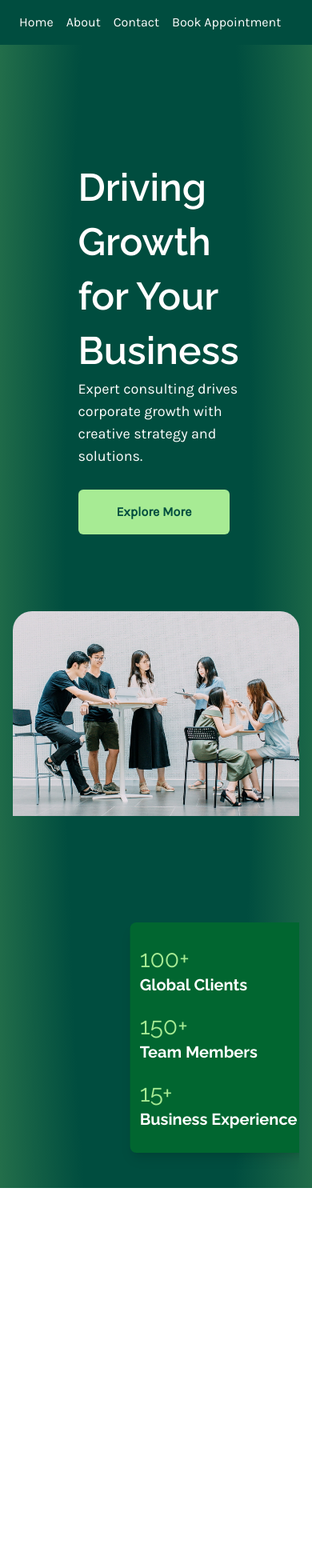
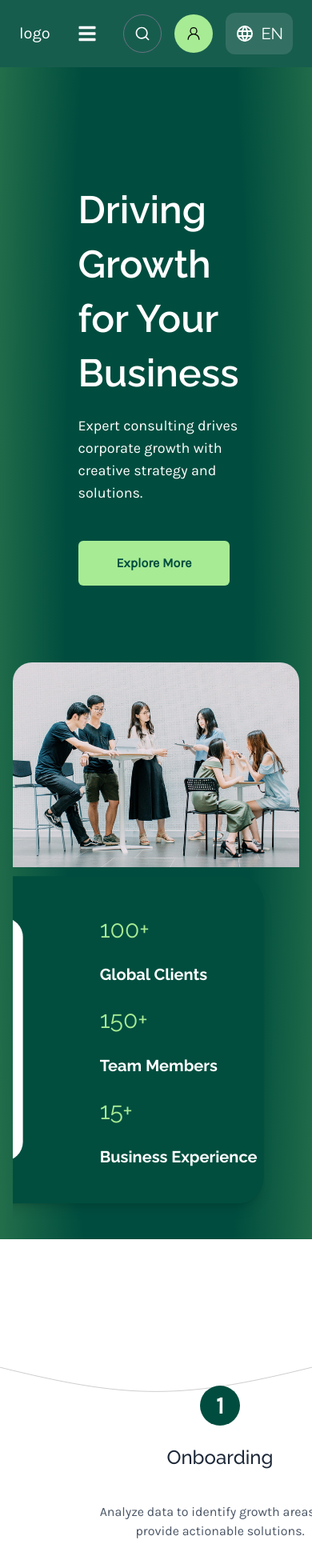
Before and after one commit to book-an-appoinment/client, a React (Vite) app: page / in a window 390 px wide. Shown: the top 1960 px of the page at 80% size. Built offline with nearby package versions, Linux system fonts and the light colour scheme.

Commit message:
navbar, onboard, professional fixed

```diff
--- a/src/Pages/Home.jsx
+++ b/src/Pages/Home.jsx
@@ -10,7 +10,6 @@ import Section3 from "../components/Home/section3/Section3";
 import UpdatedArticles from "../components/Home/updatedAreticals/UpdatedArticels";
 import Review from "../components/shared/Review";
 
-
 const Home = () => {
   return (
     <div>
@@ -19,9 +18,7 @@ const Home = () => {
         para={
           "Expert consulting drives corporate growth with creative strategy and solutions."
         }
-        buttonTitle={
-          "Explore More"
-        }
+        buttonTitle={"Explore More"}
       />
       <CommonWrapper>
         <OnboardPlaning />
--- a/src/components/Home/GetProfessional/OnboardPlaning.jsx
+++ b/src/components/Home/GetProfessional/OnboardPlaning.jsx
@@ -1,52 +1,65 @@
-import { div } from "framer-motion/client";
-import React from "react";
-import Header from "../Header/Header";
-
 const OnboardPlaning = () => {
   return (
     <div className=" mb-40">
-            <div className="ml-20 mt-[400px] w-full grid grid-cols-1 sm:grid-cols-2 lg:grid-cols-3 xl:grid-cols-4 gap-8 p-8">
-                <div className="w-full h-[320px] flex flex-col items-center justify-center bg-white  p-6 text-center transition-transform transform hover:scale-105">
-                    <div className="w-[50px] h-[50px] rounded-full bg-[#004D3F] flex items-center justify-center text-white text-3xl font-semibold relative" >
+      <div className="ml-20 lg:mt-[650px] w-full grid grid-cols-1 sm:grid-cols-2 lg:grid-cols-3 xl:grid-cols-4 gap-8 ">
+        <svg
+          className="absolute left-0 w-full"
+          height="80"
+          viewBox="0 0 1921 80"
+          fill="none"
+          xmlns="http://www.w3.org/2000/svg"
+        >
+          <path
+            d="M-1 1 C800 200, 1120 200, 1921 1"
+            stroke="black"
+            strokeWidth="1"
+            fill="transparent"
+          />
+        </svg>
+        <div className="w-full h-[320px] flex flex-col items-center justify-center p-6 text-center transition-transform transform hover:scale-105">
+          <div className="w-[50px] h-[50px] rounded-full bg-[#004D3F] flex items-center justify-center text-white text-3xl font-semibold relative">
             1
           </div>
 
-                    <h3 className="text-2xl font-medium text-gray-800 mt-6">Onboarding</h3>
-                    <p className="text-gray-600 mt-3">Analyze data to identify growth areas and provide actionable solutions.</p>
+          <h3 className="text-2xl font-medium text-gray-800 mt-6">
+            Onboarding
+          </h3>
+          <p className="text-gray-600 mt-3">
+            Analyze data to identify growth areas and provide actionable
+            solutions.
+          </p>
         </div>
 
-                <div className=" ml-22 w-full h-[320px] flex flex-col items-center justify-center bg-white  p-6 text-center transition-transform transform hover:scale-105">
-                    <div className="w-[50px] h-[50px] rounded-full bg-[#004D3F] flex items-center justify-center text-white text-3xl font-semibold relative" >
+        <div className=" ml-22 w-full h-[320px] mt-  flex flex-col items-center justify-center p-6 text-center transition-transform transform hover:scale-105">
+          <div className="w-[50px] h-[50px]  rounded-full bg-[#004D3F] flex items-center justify-center text-white text-3xl font-semibold relative">
             2
           </div>
           <h3 className="text-2xl font-medium text-gray-800 mt-6">Planning</h3>
-                    <p className="text-gray-600 mt-3">Develop a comprehensive strategy based on insights and findings from onboarding.</p>
+          <p className="text-gray-600 mt-3">
+            Develop a comprehensive strategy based on insights and findings from
+            onboarding.
+          </p>
         </div>
 
-                <div className="ml-44 w-full h-[320px] flex flex-col items-center justify-center bg-white  p-6 text-center transition-transform transform hover:scale-105">
-                    <div className="w-[50px] h-[50px] rounded-full bg-[#004D3F] flex items-center justify-center text-white text-3xl font-semibold relative" >
+        <div className="ml-44 w-full h-[320px] flex flex-col items-center justify-center p-6 text-center transition-transform transform hover:scale-105">
+          <div className="w-[50px] h-[50px] rounded-full bg-[#004D3F] flex items-center justify-center text-white text-3xl font-semibold relative">
             3
           </div>
-                    <h3 className="text-2xl font-medium text-gray-800 mt-6">Implementation</h3>
-                    <p className="text-gray-600 mt-3">Execute the plan, monitor results, and optimize for sustained success.</p>
+          <h3 className="text-2xl font-medium text-gray-800 mt-6">
+            Implementation
+          </h3>
+          <p className="text-gray-600 mt-3">
+            Execute the plan, monitor results, and optimize for sustained
+            success.
+          </p>
         </div>
+      </div>
+      {/* Curved HR Line */}
 
-            </div>
-            <button
-                className=" w-[234px] h-[60px] bg-[#A7EB94] text-green-900 font-semibold px-4 py-2 rounded-[5px] absolute left-[843px]"
-            >
+      <button className=" w-[234px] h-[60px] bg-[#A7EB94] text-green-900 font-semibold px-4 py-2 rounded-[5px] absolute left-[843px]">
         Get In Teach
       </button>
-
-
-
-
-
-
-
-
     </div>
-
   );
 };
 
--- a/src/components/Home/Header/Header.jsx
+++ b/src/components/Home/Header/Header.jsx
@@ -1,6 +1,12 @@
 import ImageSection from "./ImageSection";
 
-const Header = ({ heading, para, buttonTitle, showImageSection = true, showStatsCard = true }) => {
+const Header = ({
+  heading,
+  para,
+  buttonTitle,
+  showImageSection = true,
+  showStatsCard = true,
+}) => {
   return (
     <div
       className="w-full mx-auto lg:h-[694px]"
--- a/src/components/Home/Header/ImageSection.jsx
+++ b/src/components/Home/Header/ImageSection.jsx
@@ -13,7 +13,7 @@ const ImageSection = ({ showStatsCard = true }) => {
 
         {/* Conditionally render StatsCard based on showStatsCard prop */}
         {showStatsCard && (
-          <div className="absolute -bottom-25 -right-30 transform -translate-x-1/2 -translate-y-1/2 rounded-lg">
+          <div className="absolute -bottom-40 -right-55 transform -translate-x-1/2 -translate-y-1/2 rounded-lg">
             <StatsCard
               globalClients="100+"
               teamMembers="150+"
--- a/src/components/Home/Header/StatsCard.jsx
+++ b/src/components/Home/Header/StatsCard.jsx
@@ -4,10 +4,10 @@ import img3 from "../../../assets/header/client/3.jpg";
 
 const StatsCard = ({ globalClients, teamMembers, businessExperience }) => {
   return (
-    <div className="max-w-md mx-auto p-3 bg-green-800 text-white rounded-lg shadow-lg flex items-center">
+    <div className="  bg-[#014e3f] text-white rounded-4xl shadow-lg flex items-center p-2">
       {/* Left side with image and text (rotated) */}
-      <div className="hidden lg:flex lg:flex-col items-center mr-3 -rotate-90 bg-white text-black rounded-md p-6">
-        <div className="overflow-hidden mb-4 flex">
+      <div className="flex justify-center items-center gap-3 p-2 mr-3 -rotate-90 bg-white text-black rounded-3xl">
+        <div className="flex">
           <img
             src={img1} // Replace with actual image source
             alt="Profile"
@@ -24,14 +24,14 @@ const StatsCard = ({ globalClients, teamMembers, businessExperience }) => {
             className="object-cover w-14 h-14 rounded-[50%] border-4 border-white" // No margin on the last image
           />
         </div>
-        <div className="flex flex-col">
-          <h2 className="text-3xl font-semibold">200+</h2>
-          <h3 className="">Satisfied Customers</h3>
+        <div className="flex flex-col ">
+          <h2 className="text-2xl font-bold">200+</h2>
+          <h3 className="text-sm font-semibold">Satisfied Customers</h3>
         </div>
       </div>
 
       {/* Right side with statistics */}
-      <div className="py-4">
+      <div className="py-4 grow">
         <div className="mb-5">
           <h2 className="text-light-green text-3xl">{globalClients} </h2>
           <h3 className="text-xl font-bold">Global Clients</h3>
--- a/src/components/Layout/Layout.jsx
+++ b/src/components/Layout/Layout.jsx
@@ -1,24 +1,11 @@
-import { Link, Outlet } from "react-router-dom";
+import { Outlet } from "react-router-dom";
 import Footer from "../../Pages/Footer";
+import Navbar from "./Navbar";
 
 const Layout = () => {
   return (
     <div>
-      {/* Navbar */}
-      <nav className="bg-primary-button text-white py-4 px-6 flex gap-4">
-        <Link to="/" className="hover:underline">
-          Home
-        </Link>
-        <Link to="/about" className="hover:underline">
-          About
-        </Link>
-        <Link to="/contact" className="hover:underline">
-          Contact
-        </Link>
-        <Link to="/book-appointment" className="hover:underline">
-          Book Appointment
-        </Link>
-      </nav>
+      <Navbar />
 
       {/* Main Content */}
       <main className="">
--- a/src/components/Layout/Navbar.jsx
+++ b/src/components/Layout/Navbar.jsx
@@ -9,9 +9,9 @@ const Navbar = () => {
   const [menuOpen, setMenuOpen] = useState(false);
 
   return (
-    <nav className="bg-[#175D4E] text-white py-5 px-6">
+    <nav className="bg-[#175D4E] text-white py-4 px-6">
       <div className="flex justify-between items-center w-full lg:w-[1320px] mx-auto">
-        <div className="text-2xl">logo</div>
+        <div className="text-xl">logo</div>
 
         {/* Mobile Menu Button */}
         <button
@@ -31,26 +31,26 @@ const Navbar = () => {
         >
           <Link
             to="/"
-            className="hover:underline text-xl block lg:inline-block"
+            className="hover:underline text-lg block lg:inline-block"
           >
             Home
           </Link>
           <Link
             to="/about"
-            className="hover:underline text-xl block lg:inline-block"
+            className="hover:underline text-lg block lg:inline-block"
           >
             Services
           </Link>
 
           <Link
             to="/contact"
-            className="hover:underline flex items-center gap-2 text-xl"
+            className="hover:underline flex items-center gap-2 text-lg"
           >
-            Pages <FaChevronDown />
+            Pages <FaChevronDown className="text-sm" />
           </Link>
           <Link
             to="/book-appointment"
-            className="hover:underline text-xl block lg:inline-block"
+            className="hover:underline text-lg block lg:inline-block"
           >
             Pricing
           </Link>
@@ -59,14 +59,14 @@ const Navbar = () => {
         {/* Right Section */}
         <div className="flex items-center gap-4">
           <div className="w-12 h-12 rounded-full border border-gray-500 flex justify-center items-center">
-            <RiSearchLine className="text-2xl" />
+            <RiSearchLine className="text-xl" />
           </div>
           <div className="w-12 h-12 rounded-full bg-light-green flex justify-center items-center text-black">
-            <GoPerson className="text-2xl" />
+            <GoPerson className="text-xl" />
           </div>
           <div className="flex items-center justify-center gap-2 bg-[#337063] p-3 rounded-xl">
-            <TbWorld className="text-3xl" />
-            <h1 className="text-2xl">EN</h1>
+            <TbWorld className="text-2xl" />
+            <h1 className="text-xl">EN</h1>
           </div>
         </div>
       </div>
--- a/src/index.css
+++ b/src/index.css
@@ -1,6 +1,16 @@
 @import "tailwindcss";
 @import "@fontsource/raleway";
 @import "@fontsource/karla";
+
+Override Tailwind Preflight h1,
+h2,
+h3,
+h4,
+h5,
+h6,
+p {
+  margin: revert; /* Restores browser default margin */
+}
 
 @theme {
   --color-light-green: #a7eb94;
@@ -10,10 +20,12 @@
 }
 
 :root {
-  --color-green-background: radial-gradient(55.97% 157.65% at 50.89% 48.56%,
-      #004d3f 0%,
-      #004d3f 53.5%,
-      #26714b 100%);
+  --color-green-background: radial-gradient(
+    55.97% 157.65% at 50.89% 48.56%,
+    #004d3f 0%,
+    #004d3f 53.5%,
+    #26714b 100%
+  );
 }
 
 /* Apply the fonts globally */
```
Also changed, not shown: src/components/Header/StatsCard.jsx (added, +29 -0 lines), src/components/Home/GetProfessional/GetProfessional.jsx (+63 -34 lines), src/components/Home/GetProfessional/hrstyles.css (added, +17 -0 lines), src/components/Home/pricing/PricingCard.jsx (+9 -6 lines). Lines whose indentation alone changed are shown as unchanged.
